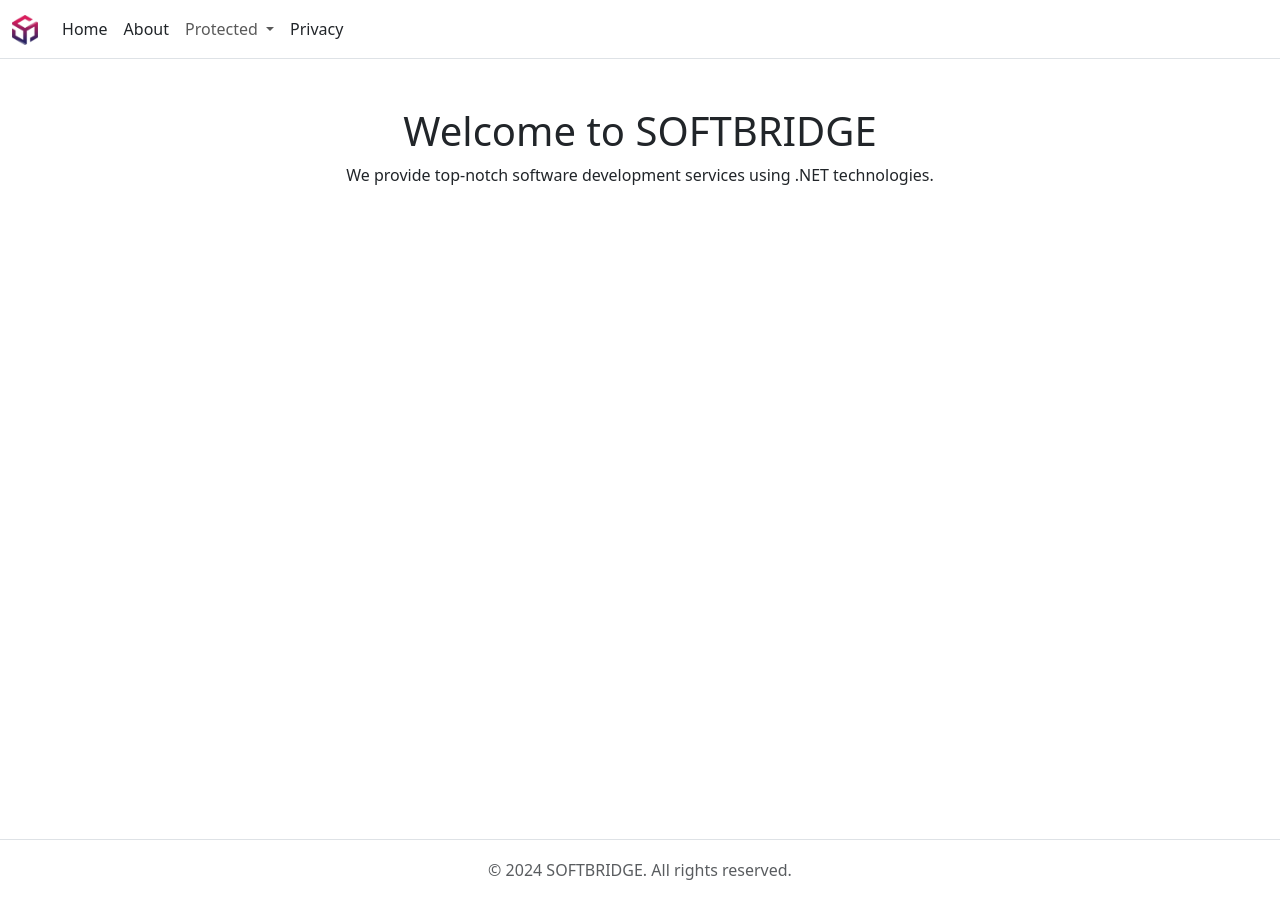
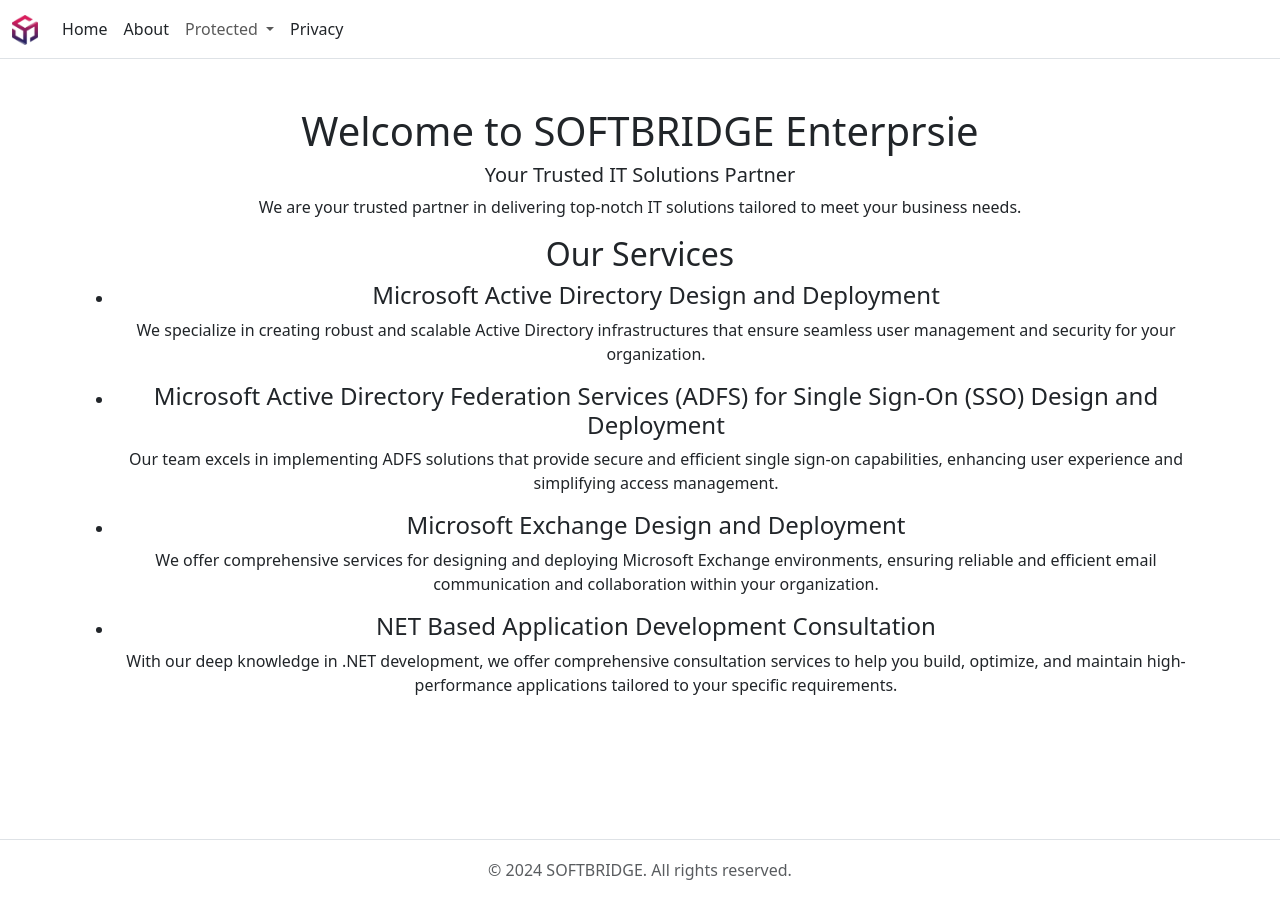
Before and after one commit to mfauziii/softbridge.github.io, a Jekyll site: the page built from index.md, in a window 1280 px wide. Built offline with Jekyll 4.4.1, drawn with Linux system fonts in a browser that asks for light colours; nearby versions of some CDN libraries.

Commit message:
Update home.html

```diff
--- a/_layouts/home.html
+++ b/_layouts/home.html
@@ -3,6 +3,31 @@
 title: "Home"
 ---
 <div class="text-center">
-  <h1>Welcome to SOFTBRIDGE</h1>
-  <p>We provide top-notch software development services using .NET technologies.</p>
+  <h1>Welcome to SOFTBRIDGE Enterprsie</h1>
+  <h5>Your Trusted IT Solutions Partner</h5>
+  <p>We are your trusted partner in delivering top-notch IT solutions tailored to meet your business needs.</p>
+
+  <h2>Our Services</h2>
+  <ul>
+    <li>
+      <h4>Microsoft Active Directory Design and Deployment</h4>
+      <p>We specialize in creating robust and scalable Active Directory infrastructures that ensure
+        seamless user management and security for your organization.</p>
+    </li>
+    <li>
+      <h4>Microsoft Active Directory Federation Services (ADFS) for Single Sign-On (SSO) Design and Deployment</h4>
+      <p>Our team excels in implementing ADFS solutions that provide secure and efficient single sign-on capabilities,
+        enhancing user experience and simplifying access management.</p>
+    </li>
+    <li>
+      <h4>Microsoft Exchange Design and Deployment</h4>
+      <p>We offer comprehensive services for designing and deploying Microsoft Exchange environments,
+        ensuring reliable and efficient email communication and collaboration within your organization.</p>
+    </li>
+    <li>
+      <h4>NET Based Application Development Consultation</h4>
+      <p>With our deep knowledge in .NET development, we offer comprehensive consultation services to help you build,
+        optimize, and maintain high-performance applications tailored to your specific requirements.</p>
+    </li>
+  </ul>
 </div>
```
